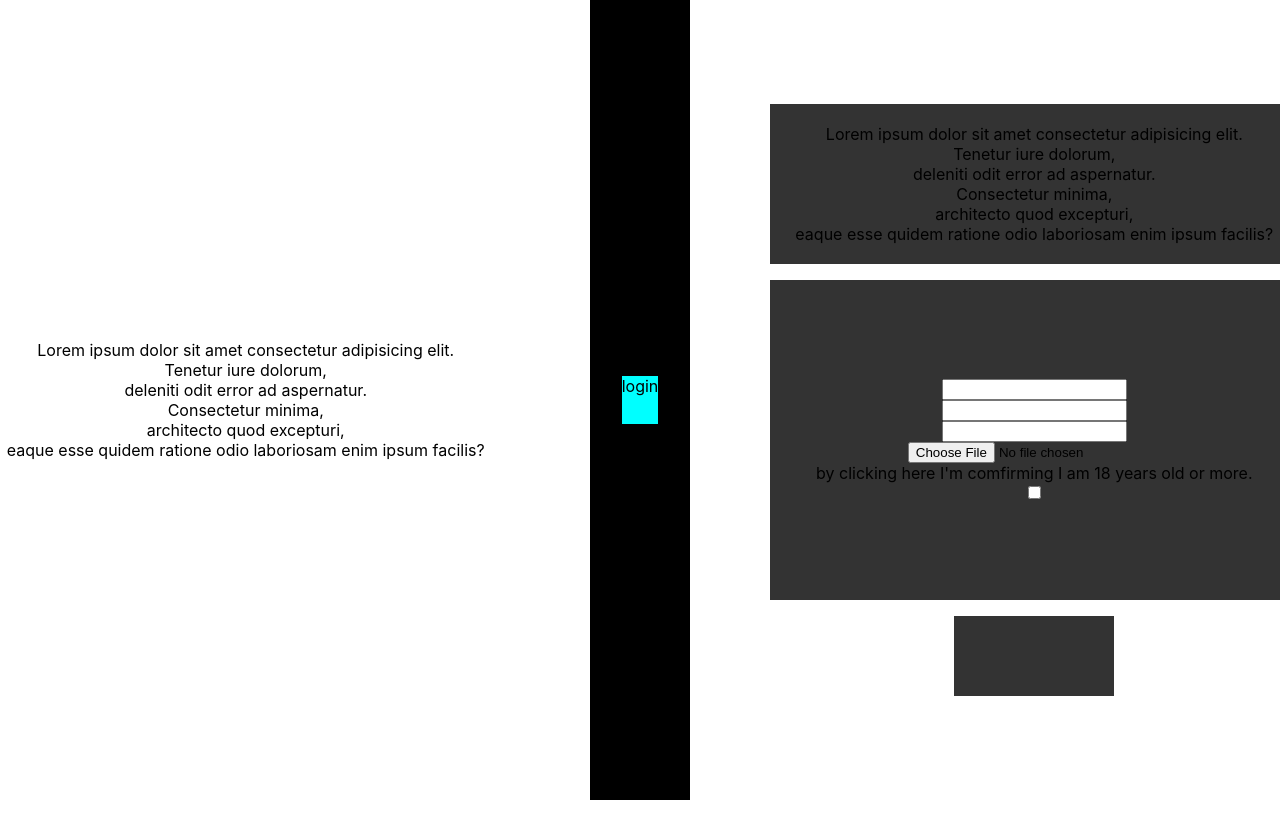
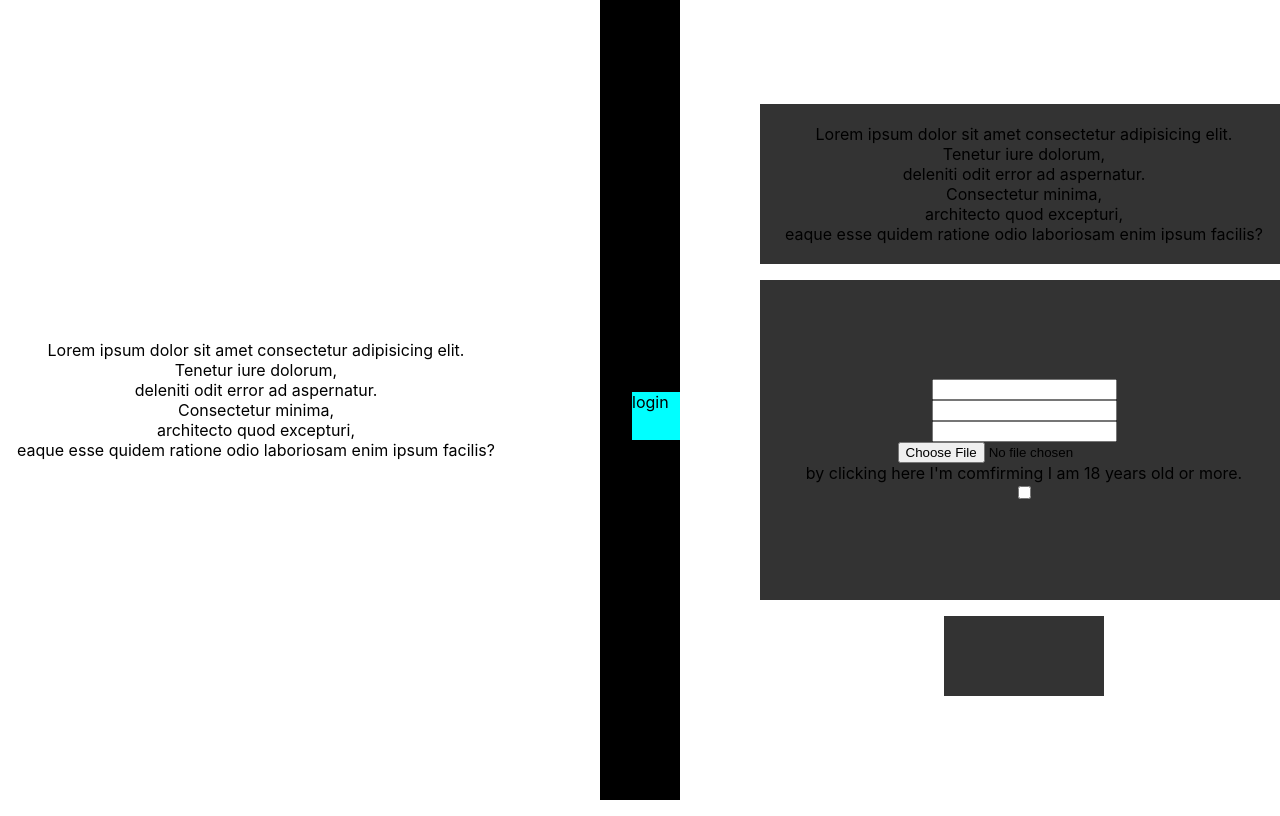
Before and after one commit to suku60/frontend-project-6, a React (Create React App) app: page / in a window 1280 px wide. Shown: the top 816 px of the page. Built offline with nearby package versions, Linux system fonts and the light colour scheme.

Commit message:
Readme cleaned. Both buttons included inside another inv div.

```diff
--- a/src/Containers/Home/Home.css
+++ b/src/Containers/Home/Home.css
@@ -88,6 +88,11 @@
 }
 /* BUTTONS */
 
+.box_login_register_button {
+    height: 3em;
+    width: 3em;
+}
+
 .login_register_button {
 
     height: 3em;
--- a/src/Containers/Home/Home.jsx
+++ b/src/Containers/Home/Home.jsx
@@ -62,9 +62,10 @@ return (
 {/* HERE WE HAVE THE BUTTON THAT SWITCHES LOGIN/REGISTER FORMS AND THE FORMS */}
 
 
-        <div className="login_register_button" id={animButton} style={{display : displayLoginForm}} onClick={()=>swapButton()}>login</div>
-        <div className="login_register_button" id={animButton} style={{display : displayRegisterForm}} onClick={()=>swapButton()}>register</div>
-
+        <div className="box_login_register_button">
+            <div className="login_register_button" id={animButton} style={{display : displayLoginForm}} onClick={()=>swapButton()}>login</div>
+            <div className="login_register_button" id={animButton} style={{display : displayRegisterForm}} onClick={()=>swapButton()}>register</div>
+        </div>
         <div className="component_login" style={{display : displayLoginForm}}>
             <div className='component_box' id={animComponent}>
             <div className="login_message">
```
Also changed, not shown: 1 other file (tests, documents, lock files or other folders).
